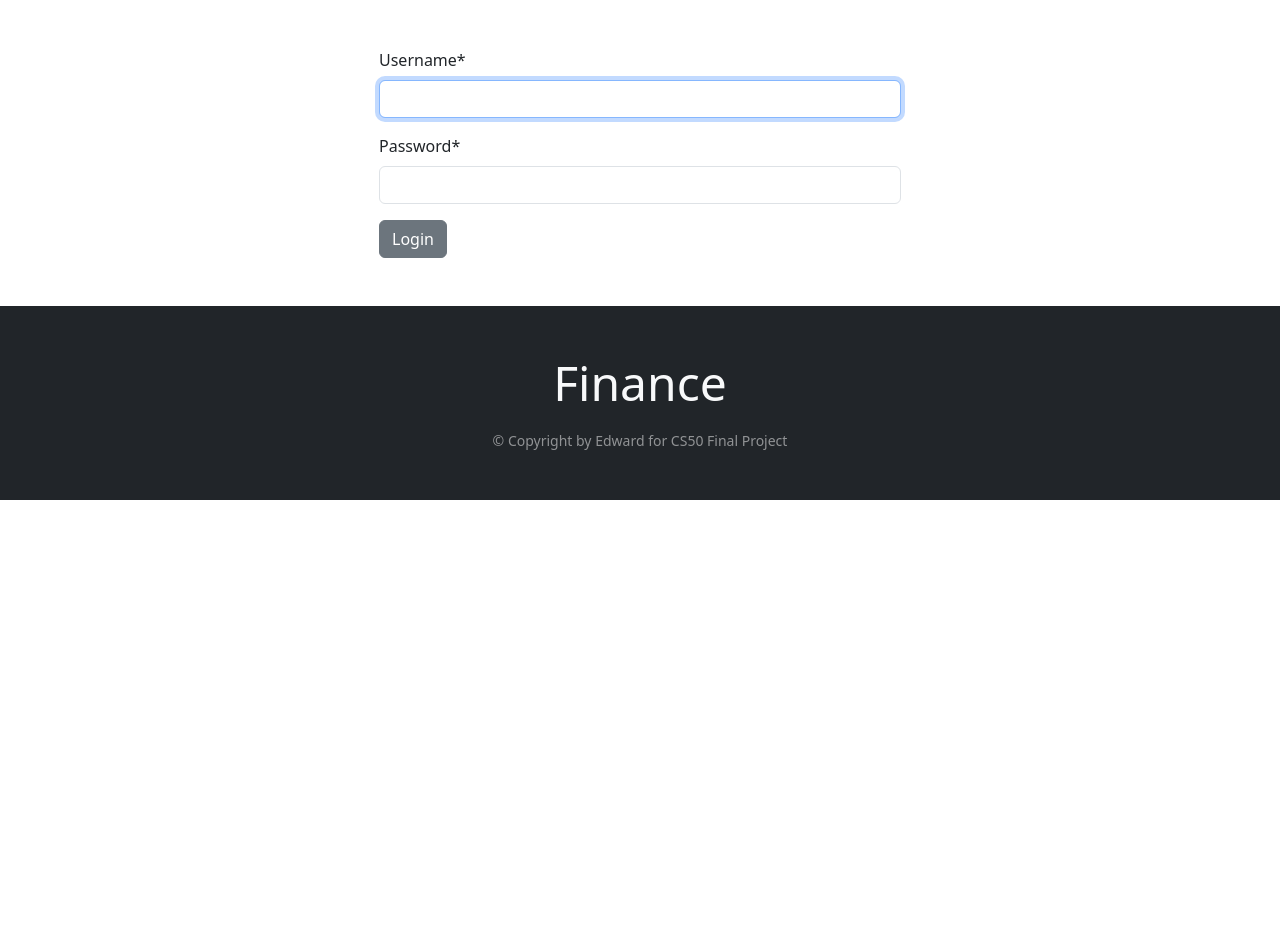
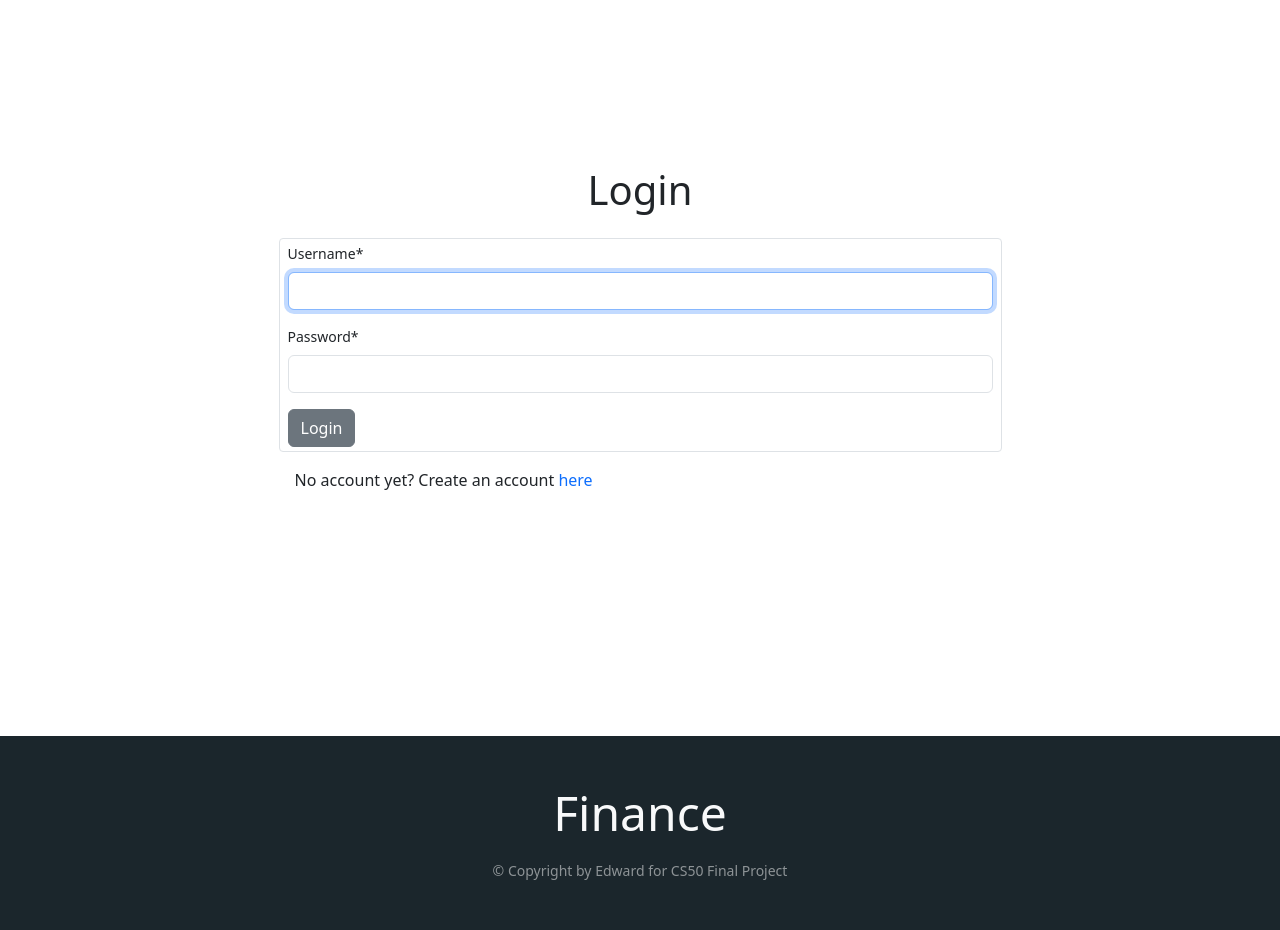
Before and after one commit to drawdlu/personalFinance, a Django app: page /login/ in a window 1280 px wide. Shown: the part 57-987 px from the top of the page. Before the commit the page ends 557 px from the top, so only its background shows below. Run offline with Django 5.2, Linux system fonts and the light colour scheme; some libraries are stand-ins or nearby versions.

```diff
--- a/finance/main/static/main/style.css
+++ b/finance/main/static/main/style.css
@@ -28,6 +28,14 @@
     margin-left: 35%;
 }
 
+.navbar {
+    background-color: #1B262C;
+}
+
+footer {
+    background-color: #1B262C;
+}
+
 .nav-item {
     margin-left: 25px;
 }
@@ -35,3 +43,16 @@
 .nav-item:hover {
     background-color: #808080;
 }
+
+.loginForm {
+    padding-top: 70px;
+    height: 80vh;
+}
+
+a {
+    text-decoration: none;
+}
+
+.alert {
+    background-color: #BBE1FA;
+}
--- a/finance/main/templates/main/base.html
+++ b/finance/main/templates/main/base.html
@@ -18,7 +18,7 @@
     </head>
     <body>
         <!-- navigation section -->
-        <nav class="navbar navbar-expand-md bg-dark border-bottom border-body" data-bs-theme="dark">
+        <nav class="navbar navbar-expand-md border-bottom border-body" data-bs-theme="dark">
             <div class="container-fluid">
                 <a href="/" class="navbar-brand">Finance</a>
                 <button class="navbar-toggler" type="button" data-bs-toggle="collapse" data-bs-target="#navbarSupportedContent" aria-controls="navbarSupportedContent" aria-expanded="false" aria-label="Toggle navigation">
@@ -64,7 +64,7 @@
         </div>
 
         <!-- footer section -->
-        <footer class="bg-dark py-5 mt-5">
+        <footer class="py-5 mt-5">
             <div class="container text-light text-center">
                 <p class="display-5 mb-3"> Finance </p>
                 <small class="text-white-50">&copy; Copyright by Edward for CS50 Final Project</small>
--- a/finance/register/templates/registration/login.html
+++ b/finance/register/templates/registration/login.html
@@ -5,13 +5,15 @@
 {% load crispy_forms_tags %}
 
 {% block content %}
-    <div class="container">
-        <div class="container w-50">
-            <form class="form-group" autocomplete="off" method="post">
+    <div class="container loginForm">
+        <div class="container w-75 p-5">
+            <h1 class="text-center pb-3">Login</h1>
+            <form class="form-control form-control-sm" autocomplete="off" method="post">
                 {% csrf_token %}
                 {{ form | crispy}}
                 <button type="submit" class="btn btn-secondary">Login</button>
             </form>
+            <p class="p-3">No account yet? Create an account <a href="/register/">here</a></p>
         </div>
     </div>
 {% endblock %}
```
Also changed, not shown: finance/main/templates/main/home.html (+25 -3 lines), finance/register/templates/register.html (+10 -5 lines), finance/register/views.py (+9 -2 lines), finance/db.sqlite3, finance/main/migrations/0001_initial.py.
